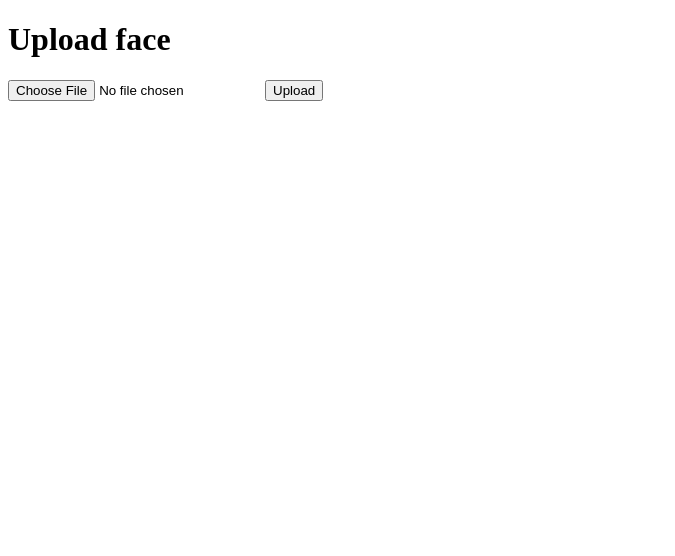
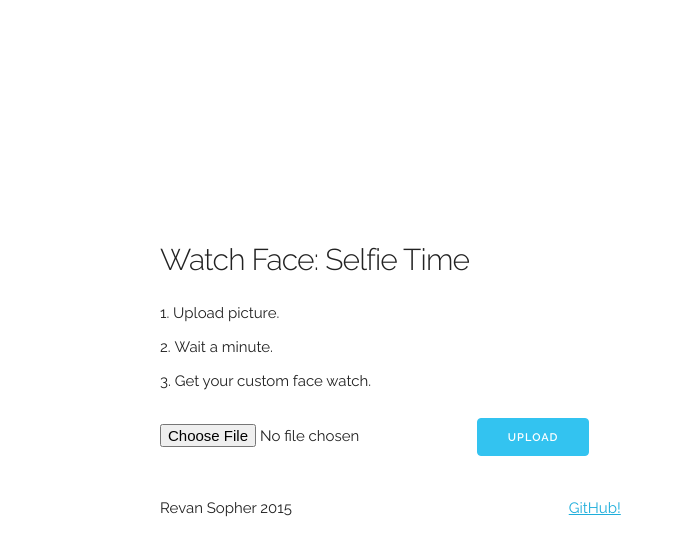
Before and after one commit to revan/watchface, a Flask app: page / in a window 1280 px wide. Shown: the top 556 px of the page, without its empty margins (0-675 px from the left). Run offline with Flask 2, Linux system fonts and the light colour scheme.

Commit message:
Skeleton CSS.

```diff
--- a/server/server.py
+++ b/server/server.py
@@ -47,16 +47,6 @@ def upload_file():
         return 'INVALID'
 
     return render_template('main.html')
-    return '''
-    <!doctype html>
-    <title>Upload face</title>
-    <h1>Upload face</h1>
-    <form action="" method=post enctype=multipart/form-data>
-      <p><input type=file name=file>
-         <input type=submit value=Upload>
-    <p>Wait a minute, then GET /fetch/[key]</p>
-    </form>
-    '''
 
 @app.route('/fetch/<key>')
 def fetch_file(key):
--- /dev/null
+++ b/server/static/css/skeleton.css
@@ -0,0 +1,418 @@
+/*
+* Skeleton V2.0.4
+* Copyright 2014, Dave Gamache
+* www.getskeleton.com
+* Free to use under the MIT license.
+* http://www.opensource.org/licenses/mit-license.php
+* 12/29/2014
+*/
+
+
+/* Table of contents
+––––––––––––––––––––––––––––––––––––––––––––––––––
+- Grid
+- Base Styles
+- Typography
+- Links
+- Buttons
+- Forms
+- Lists
+- Code
+- Tables
+- Spacing
+- Utilities
+- Clearing
+- Media Queries
+*/
+
+
+/* Grid
+–––––––––––––––––––––––––––––––––––––––––––––––––– */
+.container {
+  position: relative;
+  width: 100%;
+  max-width: 960px;
+  margin: 0 auto;
+  padding: 0 20px;
+  box-sizing: border-box; }
+.column,
+.columns {
+  width: 100%;
+  float: left;
+  box-sizing: border-box; }
+
+/* For devices larger than 400px */
+@media (min-width: 400px) {
+  .container {
+    width: 85%;
+    padding: 0; }
+}
+
+/* For devices larger than 550px */
+@media (min-width: 550px) {
+  .container {
+    width: 80%; }
+  .column,
+  .columns {
+    margin-left: 4%; }
+  .column:first-child,
+  .columns:first-child {
+    margin-left: 0; }
+
+  .one.column,
+  .one.columns                    { width: 4.66666666667%; }
+  .two.columns                    { width: 13.3333333333%; }
+  .three.columns                  { width: 22%;            }
+  .four.columns                   { width: 30.6666666667%; }
+  .five.columns                   { width: 39.3333333333%; }
+  .six.columns                    { width: 48%;            }
+  .seven.columns                  { width: 56.6666666667%; }
+  .eight.columns                  { width: 65.3333333333%; }
+  .nine.columns                   { width: 74.0%;          }
+  .ten.columns                    { width: 82.6666666667%; }
+  .eleven.columns                 { width: 91.3333333333%; }
+  .twelve.columns                 { width: 100%; margin-left: 0; }
+
+  .one-third.column               { width: 30.6666666667%; }
+  .two-thirds.column              { width: 65.3333333333%; }
+
+  .one-half.column                { width: 48%; }
+
+  /* Offsets */
+  .offset-by-one.column,
+  .offset-by-one.columns          { margin-left: 8.66666666667%; }
+  .offset-by-two.column,
+  .offset-by-two.columns          { margin-left: 17.3333333333%; }
+  .offset-by-three.column,
+  .offset-by-three.columns        { margin-left: 26%;            }
+  .offset-by-four.column,
+  .offset-by-four.columns         { margin-left: 34.6666666667%; }
+  .offset-by-five.column,
+  .offset-by-five.columns         { margin-left: 43.3333333333%; }
+  .offset-by-six.column,
+  .offset-by-six.columns          { margin-left: 52%;            }
+  .offset-by-seven.column,
+  .offset-by-seven.columns        { margin-left: 60.6666666667%; }
+  .offset-by-eight.column,
+  .offset-by-eight.columns        { margin-left: 69.3333333333%; }
+  .offset-by-nine.column,
+  .offset-by-nine.columns         { margin-left: 78.0%;          }
+  .offset-by-ten.column,
+  .offset-by-ten.columns          { margin-left: 86.6666666667%; }
+  .offset-by-eleven.column,
+  .offset-by-eleven.columns       { margin-left: 95.3333333333%; }
+
+  .offset-by-one-third.column,
+  .offset-by-one-third.columns    { margin-left: 34.6666666667%; }
+  .offset-by-two-thirds.column,
+  .offset-by-two-thirds.columns   { margin-left: 69.3333333333%; }
+
+  .offset-by-one-half.column,
+  .offset-by-one-half.columns     { margin-left: 52%; }
+
+}
+
+
+/* Base Styles
+–––––––––––––––––––––––––––––––––––––––––––––––––– */
+/* NOTE
+html is set to 62.5% so that all the REM measurements throughout Skeleton
+are based on 10px sizing. So basically 1.5rem = 15px :) */
+html {
+  font-size: 62.5%; }
+body {
+  font-size: 1.5em; /* currently ems cause chrome bug misinterpreting rems on body element */
+  line-height: 1.6;
+  font-weight: 400;
+  font-family: "Raleway", "HelveticaNeue", "Helvetica Neue", Helvetica, Arial, sans-serif;
+  color: #222; }
+
+
+/* Typography
+–––––––––––––––––––––––––––––––––––––––––––––––––– */
+h1, h2, h3, h4, h5, h6 {
+  margin-top: 0;
+  margin-bottom: 2rem;
+  font-weight: 300; }
+h1 { font-size: 4.0rem; line-height: 1.2;  letter-spacing: -.1rem;}
+h2 { font-size: 3.6rem; line-height: 1.25; letter-spacing: -.1rem; }
+h3 { font-size: 3.0rem; line-height: 1.3;  letter-spacing: -.1rem; }
+h4 { font-size: 2.4rem; line-height: 1.35; letter-spacing: -.08rem; }
+h5 { font-size: 1.8rem; line-height: 1.5;  letter-spacing: -.05rem; }
+h6 { font-size: 1.5rem; line-height: 1.6;  letter-spacing: 0; }
+
+/* Larger than phablet */
+@media (min-width: 550px) {
+  h1 { font-size: 5.0rem; }
+  h2 { font-size: 4.2rem; }
+  h3 { font-size: 3.6rem; }
+  h4 { font-size: 3.0rem; }
+  h5 { font-size: 2.4rem; }
+  h6 { font-size: 1.5rem; }
+}
+
+p {
+  margin-top: 0; }
+
+
+/* Links
+–––––––––––––––––––––––––––––––––––––––––––––––––– */
+a {
+  color: #1EAEDB; }
+a:hover {
+  color: #0FA0CE; }
+
+
+/* Buttons
+–––––––––––––––––––––––––––––––––––––––––––––––––– */
+.button,
+button,
+input[type="submit"],
+input[type="reset"],
+input[type="button"] {
+  display: inline-block;
+  height: 38px;
+  padding: 0 30px;
+  color: #555;
+  text-align: center;
+  font-size: 11px;
+  font-weight: 600;
+  line-height: 38px;
+  letter-spacing: .1rem;
+  text-transform: uppercase;
+  text-decoration: none;
+  white-space: nowrap;
+  background-color: transparent;
+  border-radius: 4px;
+  border: 1px solid #bbb;
+  cursor: pointer;
+  box-sizing: border-box; }
+.button:hover,
+button:hover,
+input[type="submit"]:hover,
+input[type="reset"]:hover,
+input[type="button"]:hover,
+.button:focus,
+button:focus,
+input[type="submit"]:focus,
+input[type="reset"]:focus,
+input[type="button"]:focus {
+  color: #333;
+  border-color: #888;
+  outline: 0; }
+.button.button-primary,
+button.button-primary,
+input[type="submit"].button-primary,
+input[type="reset"].button-primary,
+input[type="button"].button-primary {
+  color: #FFF;
+  background-color: #33C3F0;
+  border-color: #33C3F0; }
+.button.button-primary:hover,
+button.button-primary:hover,
+input[type="submit"].button-primary:hover,
+input[type="reset"].button-primary:hover,
+input[type="button"].button-primary:hover,
+.button.button-primary:focus,
+button.button-primary:focus,
+input[type="submit"].button-primary:focus,
+input[type="reset"].button-primary:focus,
+input[type="button"].button-primary:focus {
+  color: #FFF;
+  background-color: #1EAEDB;
+  border-color: #1EAEDB; }
+
+
+/* Forms
+–––––––––––––––––––––––––––––––––––––––––––––––––– */
+input[type="email"],
+input[type="number"],
+input[type="search"],
+input[type="text"],
+input[type="tel"],
+input[type="url"],
+input[type="password"],
+textarea,
+select {
+  height: 38px;
+  padding: 6px 10px; /* The 6px vertically centers text on FF, ignored by Webkit */
+  background-color: #fff;
+  border: 1px solid #D1D1D1;
+  border-radius: 4px;
+  box-shadow: none;
+  box-sizing: border-box; }
+/* Removes awkward default styles on some inputs for iOS */
+input[type="email"],
+input[type="number"],
+input[type="search"],
+input[type="text"],
+input[type="tel"],
+input[type="url"],
+input[type="password"],
+textarea {
+  -webkit-appearance: none;
+     -moz-appearance: none;
+          appearance: none; }
+textarea {
+  min-height: 65px;
+  padding-top: 6px;
+  padding-bottom: 6px; }
+input[type="email"]:focus,
+input[type="number"]:focus,
+input[type="search"]:focus,
+input[type="text"]:focus,
+input[type="tel"]:focus,
+input[type="url"]:focus,
+input[type="password"]:focus,
+textarea:focus,
+select:focus {
+  border: 1px solid #33C3F0;
+  outline: 0; }
+label,
+legend {
+  display: block;
+  margin-bottom: .5rem;
+  font-weight: 600; }
+fieldset {
+  padding: 0;
+  border-width: 0; }
+input[type="checkbox"],
+input[type="radio"] {
+  display: inline; }
+label > .label-body {
+  display: inline-block;
+  margin-left: .5rem;
+  font-weight: normal; }
+
+
+/* Lists
+–––––––––––––––––––––––––––––––––––––––––––––––––– */
+ul {
+  list-style: circle inside; }
+ol {
+  list-style: decimal inside; }
+ol, ul {
+  padding-left: 0;
+  margin-top: 0; }
+ul ul,
+ul ol,
+ol ol,
+ol ul {
+  margin: 1.5rem 0 1.5rem 3rem;
+  font-size: 90%; }
+li {
+  margin-bottom: 1rem; }
+
+
+/* Code
+–––––––––––––––––––––––––––––––––––––––––––––––––– */
+code {
+  padding: .2rem .5rem;
+  margin: 0 .2rem;
+  font-size: 90%;
+  white-space: nowrap;
+  background: #F1F1F1;
+  border: 1px solid #E1E1E1;
+  border-radius: 4px; }
+pre > code {
+  display: block;
+  padding: 1rem 1.5rem;
+  white-space: pre; }
+
+
+/* Tables
+–––––––––––––––––––––––––––––––––––––––––––––––––– */
+th,
+td {
+  padding: 12px 15px;
+  text-align: left;
+  border-bottom: 1px solid #E1E1E1; }
+th:first-child,
+td:first-child {
+  padding-left: 0; }
+th:last-child,
+td:last-child {
+  padding-right: 0; }
+
+
+/* Spacing
+–––––––––––––––––––––––––––––––––––––––––––––––––– */
+button,
+.button {
+  margin-bottom: 1rem; }
+input,
+textarea,
+select,
+fieldset {
+  margin-bottom: 1.5rem; }
+pre,
+blockquote,
+dl,
+figure,
+table,
+p,
+ul,
+ol,
+form {
+  margin-bottom: 2.5rem; }
+
+
+/* Utilities
+–––––––––––––––––––––––––––––––––––––––––––––––––– */
+.u-full-width {
+  width: 100%;
+  box-sizing: border-box; }
+.u-max-full-width {
+  max-width: 100%;
+  box-sizing: border-box; }
+.u-pull-right {
+  float: right; }
+.u-pull-left {
+  float: left; }
+
+
+/* Misc
+–––––––––––––––––––––––––––––––––––––––––––––––––– */
+hr {
+  margin-top: 3rem;
+  margin-bottom: 3.5rem;
+  border-width: 0;
+  border-top: 1px solid #E1E1E1; }
+
+
+/* Clearing
+–––––––––––––––––––––––––––––––––––––––––––––––––– */
+
+/* Self Clearing Goodness */
+.container:after,
+.row:after,
+.u-cf {
+  content: "";
+  display: table;
+  clear: both; }
+
+
+/* Media Queries
+–––––––––––––––––––––––––––––––––––––––––––––––––– */
+/*
+Note: The best way to structure the use of media queries is to create the queries
+near the relevant code. For example, if you wanted to change the styles for buttons
+on small devices, paste the mobile query code up in the buttons section and style it
+there.
+*/
+
+
+/* Larger than mobile */
+@media (min-width: 400px) {}
+
+/* Larger than phablet (also point when grid becomes active) */
+@media (min-width: 550px) {}
+
+/* Larger than tablet */
+@media (min-width: 750px) {}
+
+/* Larger than desktop */
+@media (min-width: 1000px) {}
+
+/* Larger than Desktop HD */
+@media (min-width: 1200px) {}
--- a/server/templates/main.html
+++ b/server/templates/main.html
@@ -1,7 +1,53 @@
 <!doctype html>
-<title>Upload face</title>
-<h1>Upload face</h1>
-<form action="" method=post enctype=multipart/form-data>
-    <p><input type=file name=file>
-        <input type=submit value=Upload></p>
-</form>
+<html lang="en">
+<head>
+
+  <!-- Basic Page Needs
+  –––––––––––––––––––––––––––––––––––––––––––––––––– -->
+  <meta charset="utf-8">
+  <title>Watch Face: Selfie Time</title>
+  <meta name="description" content="">
+  <meta name="author" content="Revan Sopher">
+
+  <!-- Mobile Specific Metas
+  –––––––––––––––––––––––––––––––––––––––––––––––––– -->
+  <meta name="viewport" content="width=device-width, initial-scale=1">
+
+  <!-- FONT
+  –––––––––––––––––––––––––––––––––––––––––––––––––– -->
+  <link href="//fonts.googleapis.com/css?family=Raleway:400,300,600" rel="stylesheet" type="text/css">
+
+  <!-- CSS
+  –––––––––––––––––––––––––––––––––––––––––––––––––– -->
+  <link rel="stylesheet" href="static/css/normalize.css">
+  <link rel="stylesheet" href="static/css/skeleton.css">
+
+</head>
+<body>
+
+  <!-- Primary Page Layout
+  –––––––––––––––––––––––––––––––––––––––––––––––––– -->
+  <div class="container">
+    <div class="row">
+      <div class="one-half column" style="margin-top: 25%">
+        <h4>Watch Face: Selfie Time</h4>
+        <ol>
+          <li>Upload picture.</li>
+          <li>Wait a minute.</li>
+          <li>Get your custom face watch.</li>
+        </ol>
+        <form action="" method=post enctype=multipart/form-data>
+            <p><input type=file name=file>
+                <input class="button-primary" type=submit value=Upload></p>
+        </form>
+
+        <p class="u-pull-left">Revan Sopher 2015</p>
+        <a class="u-pull-right" href="https://github.com/revan/watchface">GitHub!</a>
+      </div>
+    </div>
+  </div>
+
+<!-- End Document
+  –––––––––––––––––––––––––––––––––––––––––––––––––– -->
+</body>
+</html>
```
Also changed, not shown: server/static/css/normalize.css (added).
